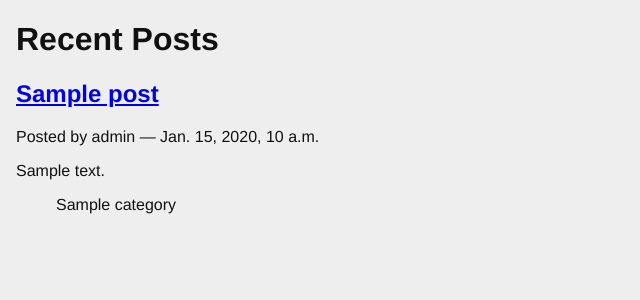
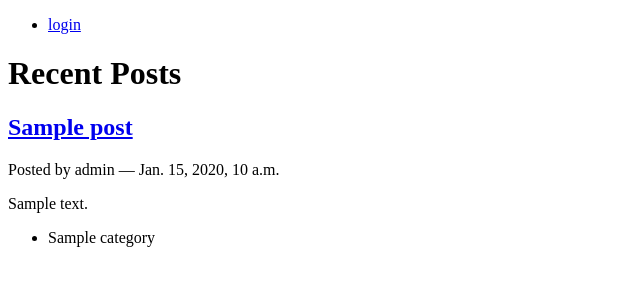
Before and after one commit to yushusongmsazure/djangoenv, a Django app: page / in a window 1280 px wide. Shown: the top 300 px of the page, without its empty margins (0-640 px from the left). Run offline with Django 3.2, Linux system fonts and the light colour scheme; data comes from the database, SQL or seed files in the repository; tables that the repository leaves empty hold one stand-in row (values such as "Sample post").

Commit message:
Add login

```diff
--- a/mysite/settings.py
+++ b/mysite/settings.py
@@ -120,3 +120,6 @@
 # https://docs.djangoproject.com/en/2.1/howto/static-files/
 
 STATIC_URL = '/static/'
+
+LOGIN_URL = '/login/'
+LOGIN_REDIRECT_URL = '/'
--- a/mysite/templates/base.html
+++ b/mysite/templates/base.html
@@ -3,10 +3,16 @@
 
 <!DOCTYPE html>
 <html>
-  <head>
-    <title>My Django Blog</title>
-    <link type="text/css" rel="stylesheet" href="{% static 'django_blog.css' %}">
-  </head>
+    <div id="header">  {# header begins here #}
+        <ul id="control-bar">
+        {% if user.is_authenticated %}
+         {% if user.is_staff %}<li><a href="{% url 'admin:index' %}">admin</a></li>{% endif %}
+          <li><a href="{% url 'logout' %}">logout</a></li>
+         {% else %}
+          <li><a href="{% url 'login' %}">login</a></li>
+        {% endif %}
+        </ul>
+       </div>
   <body>
     <div id="container">
       <div id="content">
--- a/mysite/urls.py
+++ b/mysite/urls.py
@@ -18,10 +18,13 @@
 from django.contrib import admin
 from django.urls import path, include
 from blogging.views import stub_view, list_view, detail_view
+from django.contrib.auth.views import LoginView, LogoutView
 
 urlpatterns = [
     path('polling/', include('polling.urls')),  # <-- Add this
     path('admin/', admin.site.urls),
     path('', include('blogging.urls')),
     path('posts/<int:post_id>/', detail_view, name="blog_detail"),
+    path('login/', LoginView.as_view(template_name='login.html'), name="login"),
+    path('logout/', LogoutView.as_view(next_page='/'), name="logout"),
 ]
```
Also changed, not shown: mysite/templates/login.html (added, +9 -0 lines).
